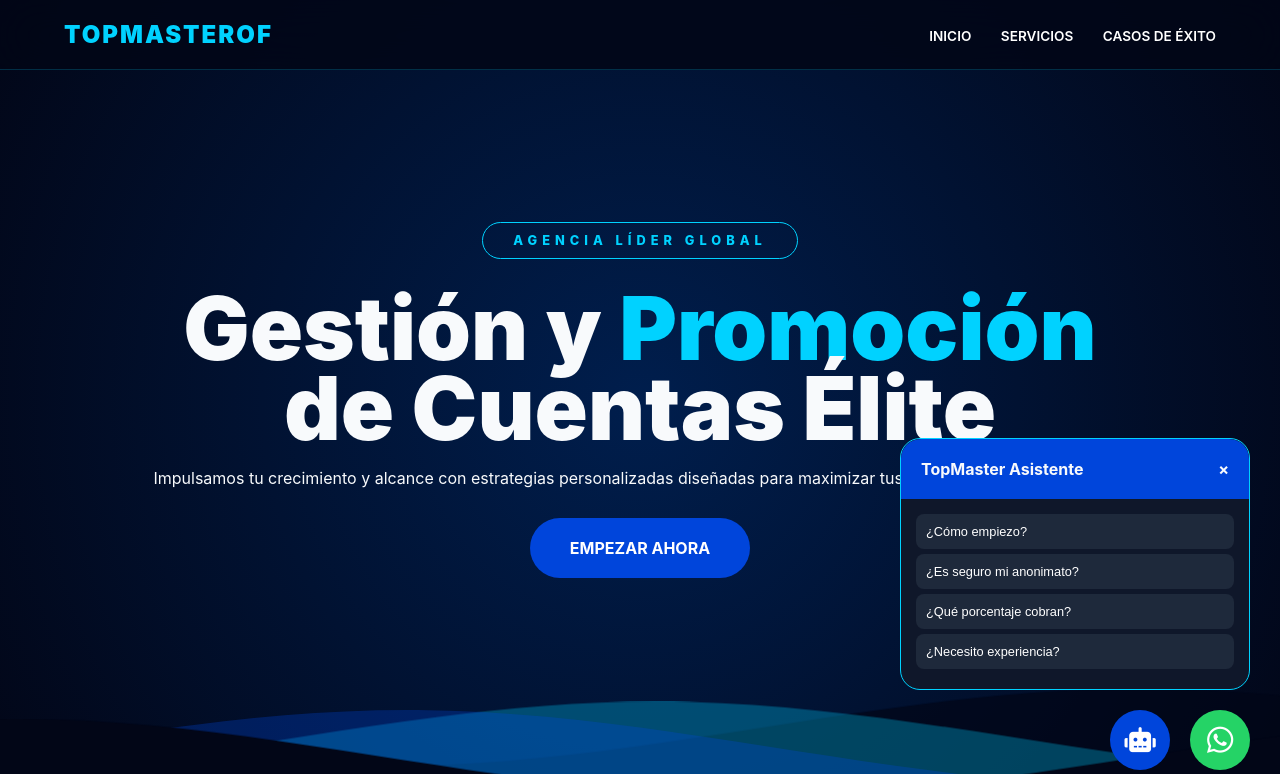
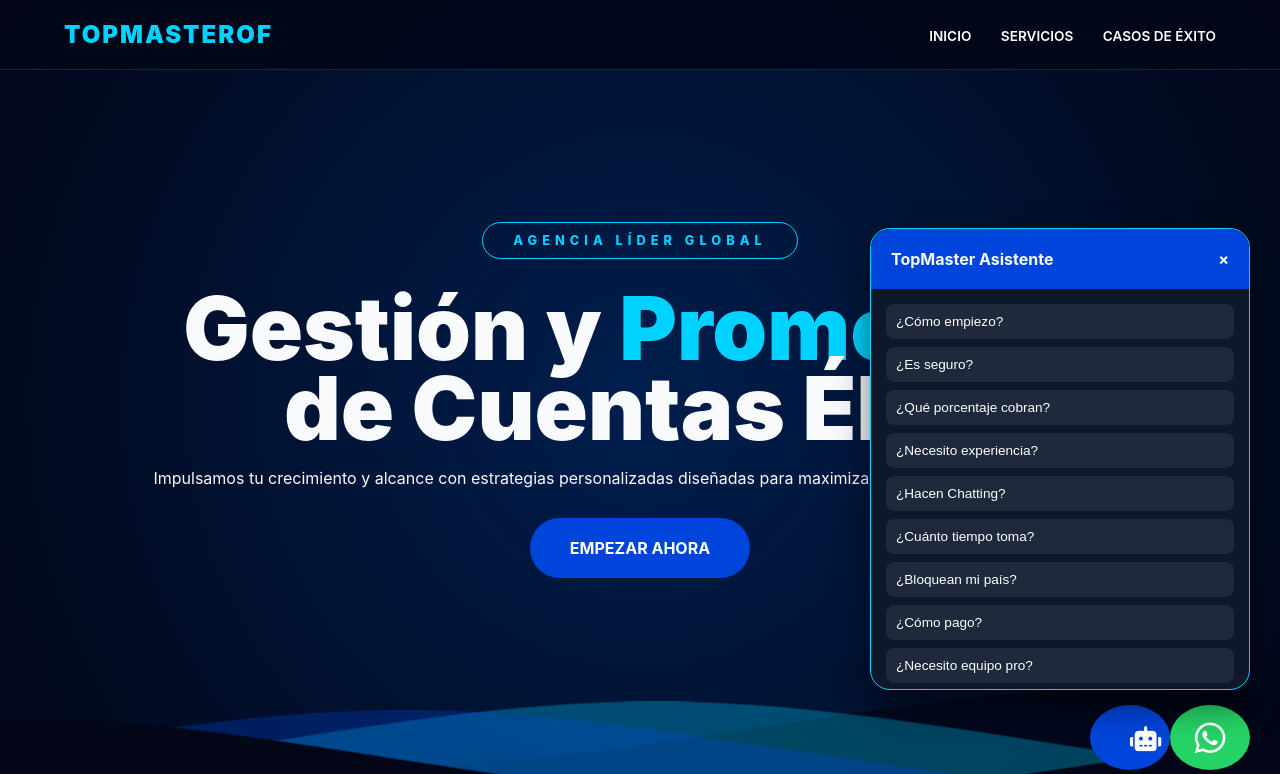
Before and after one commit to davidrunout-ai/topmasterof.github.io, a plain HTML site: page index.html in a window 1280 px wide. Both pictures are taken after a click on the button 1140 px from the left and 740 px from the top of the page. Shown: the top 774 px of the page. Drawn offline with Linux system fonts and the light colour scheme.

Commit message:
Update index.html

```diff
--- a/index.html
+++ b/index.html
@@ -30,8 +30,8 @@
         header .logo { font-weight: 900; font-size: 1.5rem; letter-spacing: 2px; color: var(--blue-vibrant); text-transform: uppercase; }
         header nav a { color: white; text-decoration: none; margin-left: 25px; font-size: 0.85rem; font-weight: 600; text-transform: uppercase; }
 
-        /* ANIMACIONES DE ENTRADA (REVEAL) */
-        .reveal { opacity: 0; transform: translateY(80px); transition: all 1.2s cubic-bezier(0.175, 0.885, 0.32, 1.275); }
+        /* ANIMACIONES DE ENTRADA (REVEAL) CONFIGURADAS PARA REPETIRSE */
+        .reveal { opacity: 0; transform: translateY(80px); transition: all 1s cubic-bezier(0.175, 0.885, 0.32, 1.275); }
         .reveal.active { opacity: 1; transform: translateY(0); }
 
         /* HERO SECTION */
@@ -50,6 +50,25 @@
         .hero h1 { font-size: clamp(3.5rem, 10vw, 5.5rem); font-weight: 900; line-height: 0.9; margin-bottom: 20px; }
         .hero h1 span { color: var(--blue-vibrant); }
 
+        /* BOTÓN CON ONDA DE SONIDO CONTINUA */
+        .btn-sonic {
+            position: relative; text-decoration: none; color: white; background: var(--blue-deep);
+            padding: 20px 40px; border-radius: 50px; display: inline-block;
+            margin-top: 30px; font-weight: bold; transition: 0.3s; border: none; cursor: pointer;
+        }
+
+        .btn-sonic:hover::after {
+            content: ''; position: absolute; top: 50%; left: 50%; width: 100%; height: 100%;
+            border: 2px solid var(--blue-vibrant); border-radius: 50px;
+            transform: translate(-50%, -50%);
+            animation: sonic-ring 1.2s infinite;
+        }
+
+        @keyframes sonic-ring {
+            0% { width: 100%; height: 100%; opacity: 1; }
+            100% { width: 160%; height: 250%; opacity: 0; }
+        }
+
         /* OLAS MEJORADAS */
         .waves-container { position: absolute; bottom: 0; width: 100%; line-height: 0; z-index: 10; }
         .waves { position: relative; width: 100%; height: 120px; }
@@ -60,7 +79,7 @@
         .parallax > use:nth-child(4) { animation-delay: -5s; animation-duration: 20s; }
         @keyframes move-forever { 0% { transform: translate3d(-90px,0,0); } 100% { transform: translate3d(85px,0,0); } }
 
-        /* SECCIÓN SERVICIOS (Basada en imagen) */
+        /* SECCIÓN SERVICIOS */
         section { padding: 100px 5%; text-align: center; }
         .services-title { margin-bottom: 60px; }
         .services-title h2 { font-size: 2.5rem; color: var(--blue-vibrant); margin-bottom: 15px; }
@@ -82,9 +101,9 @@
         .service-card h3 { font-size: 1.4rem; margin-bottom: 15px; line-height: 1.3; }
         .service-card p { font-size: 0.95rem; color: #94a3b8; line-height: 1.6; }
 
-        /* TESTIMONIOS (Carrusel de 1 solo elemento) */
+        /* TESTIMONIOS (Carrusel con MARGEN) */
         .carousel-wrapper {
-            max-width: 800px; margin: 50px auto;
+            max-width: 850px; margin: 50px auto;
             overflow: hidden; position: relative;
             padding: 20px;
         }
@@ -93,28 +112,31 @@
         .testimonio-card {
             min-width: 100%;
             padding: 50px;
+            margin: 0 15px; /* Espacio entre tarjetas */
             background: var(--glass);
             border: 1px solid var(--border);
             border-radius: 30px;
             text-align: center;
         }
-        .stars { color: var(--gold); margin-bottom: 20px; font-size: 1.2rem; }
+        .stars { color: var(--gold); margin-bottom: 20px; font-size: 1.5rem; }
         .testimonio-card p { font-size: 1.6rem; font-style: italic; line-height: 1.4; margin-bottom: 25px; }
         .model-info { font-weight: 800; color: var(--blue-vibrant); font-size: 1.1rem; }
 
         /* CHATBOT */
         #chat-widget {
-            position: fixed; bottom: 110px; right: 30px; width: 350px;
+            position: fixed; bottom: 110px; right: 30px; width: 380px;
             background: #0f172a; border: 1px solid var(--blue-vibrant);
             border-radius: 20px; display: none; flex-direction: column; z-index: 9000;
+            box-shadow: 0 15px 35px rgba(0,0,0,0.5);
         }
         #chat-header { background: var(--blue-deep); padding: 20px; border-radius: 20px 20px 0 0; font-weight: bold; display: flex; justify-content: space-between; }
-        #chat-body { padding: 15px; max-height: 350px; overflow-y: auto; }
-        .bot-btn { width: 100%; text-align: left; padding: 10px; margin-bottom: 5px; background: #1e293b; color: white; border: none; border-radius: 8px; cursor: pointer; font-size: 0.8rem; }
+        #chat-body { padding: 15px; max-height: 400px; overflow-y: auto; scroll-behavior: smooth; }
+        .bot-btn { width: 100%; text-align: left; padding: 10px; margin-bottom: 8px; background: #1e293b; color: white; border: none; border-radius: 8px; cursor: pointer; font-size: 0.85rem; transition: 0.3s; }
         .bot-btn:hover { background: var(--blue-deep); }
-        #bot-reply-area { margin-top: 15px; padding: 15px; background: rgba(0,210,255,0.1); border-radius: 10px; display: none; font-size: 0.9rem; }
+        #bot-reply-area { margin-top: 15px; padding: 15px; background: rgba(0,210,255,0.1); border-radius: 10px; display: none; border-left: 3px solid var(--blue-vibrant); }
 
-        .wa-float { position: fixed; bottom: 30px; right: 30px; background: #25d366; color: white; width: 60px; height: 60px; border-radius: 50%; display: flex; justify-content: center; align-items: center; font-size: 30px; z-index: 8000; text-decoration: none; }
+        .wa-float { position: fixed; bottom: 30px; right: 30px; background: #25d366; color: white; width: 65px; height: 65px; border-radius: 50%; display: flex; justify-content: center; align-items: center; font-size: 35px; z-index: 8000; text-decoration: none; }
+        .bot-trigger { position: fixed; bottom: 30px; right: 110px; width: 65px; height: 65px; border-radius: 50%; color: white; font-size: 25px; z-index: 8500; }
     </style>
 </head>
 <body>
@@ -129,11 +151,11 @@
     </header>
 
     <section id="inicio" class="hero">
-        <div class="hero-content">
+        <div class="hero-content reveal">
             <div class="top-rank">AGENCIA LÍDER GLOBAL</div>
             <h1>Gestión y <span>Promoción</span><br>de Cuentas Élite</h1>
             <p>Impulsamos tu crecimiento y alcance con estrategias personalizadas diseñadas para maximizar tus ingresos desde el primer día.</p>
-            <a href="https://wa.me/573217691379" class="btn-sonic" style="text-decoration: none; color: white; background: var(--blue-deep); padding: 20px 40px; border-radius: 50px; display: inline-block; margin-top: 30px; font-weight: bold;">EMPEZAR AHORA</a>
+            <a href="https://wa.me/573217691379" class="btn-sonic">EMPEZAR AHORA</a>
         </div>
 
         <div class="waves-container">
@@ -205,28 +227,29 @@
         </div>
     </div>
 
-    <button onclick="toggleChat()" style="position:fixed; bottom:30px; right:110px; width:60px; height:60px; border-radius:50%; background:var(--blue-deep); border:none; color:white; font-size:25px; cursor:pointer; z-index:8500;"><i class="fas fa-robot"></i></button>
-    <a href="https://wa.me/573217691379" class="wa-float" target="_blank"><i class="fab fa-whatsapp"></i></a>
+    <button onclick="toggleChat()" class="btn-sonic bot-trigger"><i class="fas fa-robot"></i></button>
+    <a href="https://wa.me/573217691379" class="wa-float btn-sonic" target="_blank"><i class="fab fa-whatsapp"></i></a>
 
     <script>
-        // MOTOR DE ANIMACIÓN AL DESPLAZARSE
-        const observerOptions = { threshold: 0.15 };
+        // MOTOR DE ANIMACIÓN BIDIRECCIONAL (Aparece al bajar y al subir)
         const observer = new IntersectionObserver((entries) => {
             entries.forEach(entry => {
                 if (entry.isIntersecting) {
                     entry.target.classList.add('active');
+                } else {
+                    entry.target.classList.remove('active');
                 }
             });
-        }, observerOptions);
+        }, { threshold: 0.1 });
 
         document.querySelectorAll('.reveal').forEach(el => observer.observe(el));
 
-        // CARRUSEL DE 1 ELEMENTO (3 segundos)
+        // CARRUSEL CON MARGEN Y 1 SOLO ELEMENTO (3 seg)
         const comments = [
-            ["@LauraMedina", "Gracias a TopMaster logré generar más de $45,000 en mi primer mes. La optimización de mi perfil fue clave.", "5.0"],
-            ["@VeritoAguass", "El equipo de chatting es increíble. Mis ventas de PPV subieron un 300% mientras yo dormía.", "5.0"],
-            ["@CloeLuxury", "La mejor decisión que he tomado. Ahora tengo tiempo libre y gano el triple que antes.", "4.9"],
-            ["@NinaStar", "Privacidad total. Nadie en mi país sabe que trabajo en esto gracias a su bloqueo IP.", "5.0"]
+            ["@LauraMedina", "Gracias a TopMaster logré generar más de $45,000 en mi primer mes.", "5.0"],
+            ["@VeritoAguass", "El equipo de chatting es increíble. Mis ventas de PPV subieron un 300%.", "5.0"],
+            ["@CloeLuxury", "Ahora tengo tiempo libre y gano el triple que antes. Libertad total.", "4.9"],
+            ["@NinaStar", "Privacidad total. Nadie en mi país sabe lo que hago gracias a su bloqueo IP.", "5.0"]
         ];
 
         const track = document.getElementById('track');
@@ -247,12 +270,38 @@
             track.style.transform = `translateX(-${index * 100}%)`;
         }, 3000);
 
-        // CHATBOT
+        // CHATBOT CON 30 PREGUNTAS
         const qa = [
-            ["¿Cómo empiezo?", "Haz clic en el botón de WhatsApp y agendamos una auditoría gratuita de tu perfil."],
-            ["¿Es seguro mi anonimato?", "Totalmente. Utilizamos bloqueo geográfico avanzado por IP y GPS."],
-            ["¿Qué porcentaje cobran?", "Nuestras tarifas son competitivas y se basan en el crecimiento de tu cuenta."],
-            ["¿Necesito experiencia?", "No, nosotros te guiamos desde cero para crear contenido viral."]
+            ["¿Cómo empiezo?", "Haz clic en WhatsApp y agendamos una auditoría gratuita."],
+            ["¿Es seguro?", "Utilizamos bloqueo geográfico avanzado por IP y GPS."],
+            ["¿Qué porcentaje cobran?", "Trabajamos a base de éxito según el crecimiento."],
+            ["¿Necesito experiencia?", "No, te formamos desde cero en creación viral."],
+            ["¿Hacen Chatting?", "Sí, equipo profesional 24/7 en varios idiomas."],
+            ["¿Cuánto tiempo toma?", "Verás resultados de tráfico desde la primera semana."],
+            ["¿Bloquean mi país?", "Sí, podemos bloquear ciudades o países enteros."],
+            ["¿Cómo pago?", "Los cobros se gestionan directo desde la plataforma."],
+            ["¿Necesito equipo pro?", "Un celular con buena cámara es suficiente al inicio."],
+            ["¿Ustedes editan?", "Sí, nuestro equipo edita tus videos para Reels/TikTok."],
+            ["¿Es confidencial?", "Firmamos contratos de confidencialidad absoluta."],
+            ["¿Qué redes usan?", "TikTok, Instagram, Twitter(X) y Reddit."],
+            ["¿Qué es Top 0.5%?", "Es pertenecer a la élite de ingresos de la plataforma."],
+            ["¿Hacen auditoría?", "Sí, analizamos tu perfil actual sin costo."],
+            ["¿Tienen oficina?", "Somos un equipo global operando de forma remota."],
+            ["¿Manejan mi cuenta?", "Gestión total 360: subida, mensajes y marketing."],
+            ["¿Cómo recibo el dinero?", "Directo de la plataforma a tu cuenta bancaria."],
+            ["¿Qué es el biohacking?", "Optimizamos tu energía para que produzcas contenido élite."],
+            ["¿Aceptan principiantes?", "Sí, nos especializamos en lanzar nuevas carreras."],
+            ["¿Y si ya tengo cuenta?", "La auditamos y escalamos tus ingresos actuales."],
+            ["¿Hacen colaboraciones?", "Organizamos SFS con otras modelos de nuestro equipo."],
+            ["¿Tienen equipo legal?", "Sí, para protección de contenido y DMCA."],
+            ["¿Qué pasa con las filtraciones?", "Actuamos de inmediato para bajar contenido ilegal."],
+            ["¿Debo mostrar la cara?", "No es obligatorio, manejamos modelos faceless."],
+            ["¿Dan ideas de contenido?", "Recibirás guías semanales de tendencias virales."],
+            ["¿Hay horarios?", "Tú creas cuando quieras, nosotros vendemos 24/7."],
+            ["¿Cuántos suscriptores ganaré?", "Depende del nicho, pero buscamos crecimiento masivo."],
+            ["¿Qué idiomas manejan?", "Español, Inglés, Alemán y Francés."],
+            ["¿Hay contrato?", "Sí, para seguridad de ambas partes."],
+            ["¿Puedo aplicar hoy?", "¡Claro! Escríbenos ahora mismo."]
         ];
 
         const qaList = document.getElementById('qa-list');
```
